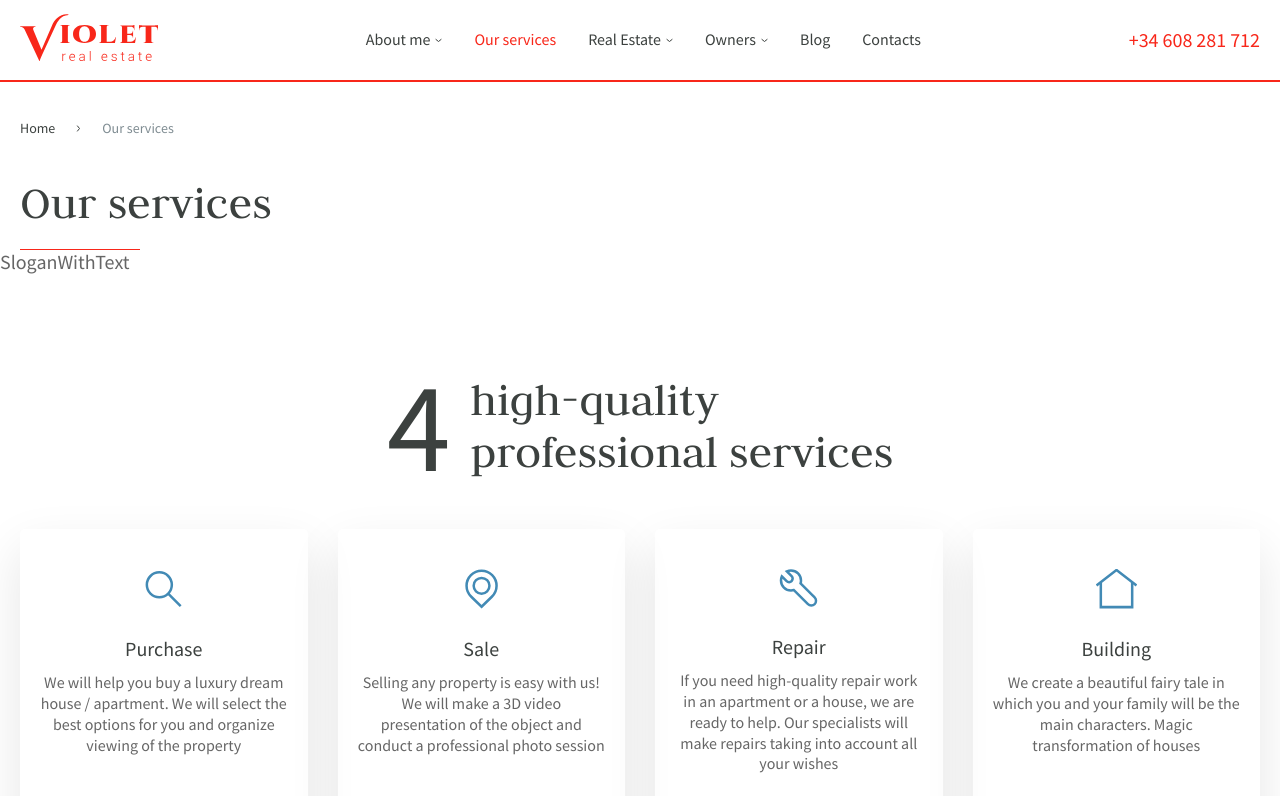
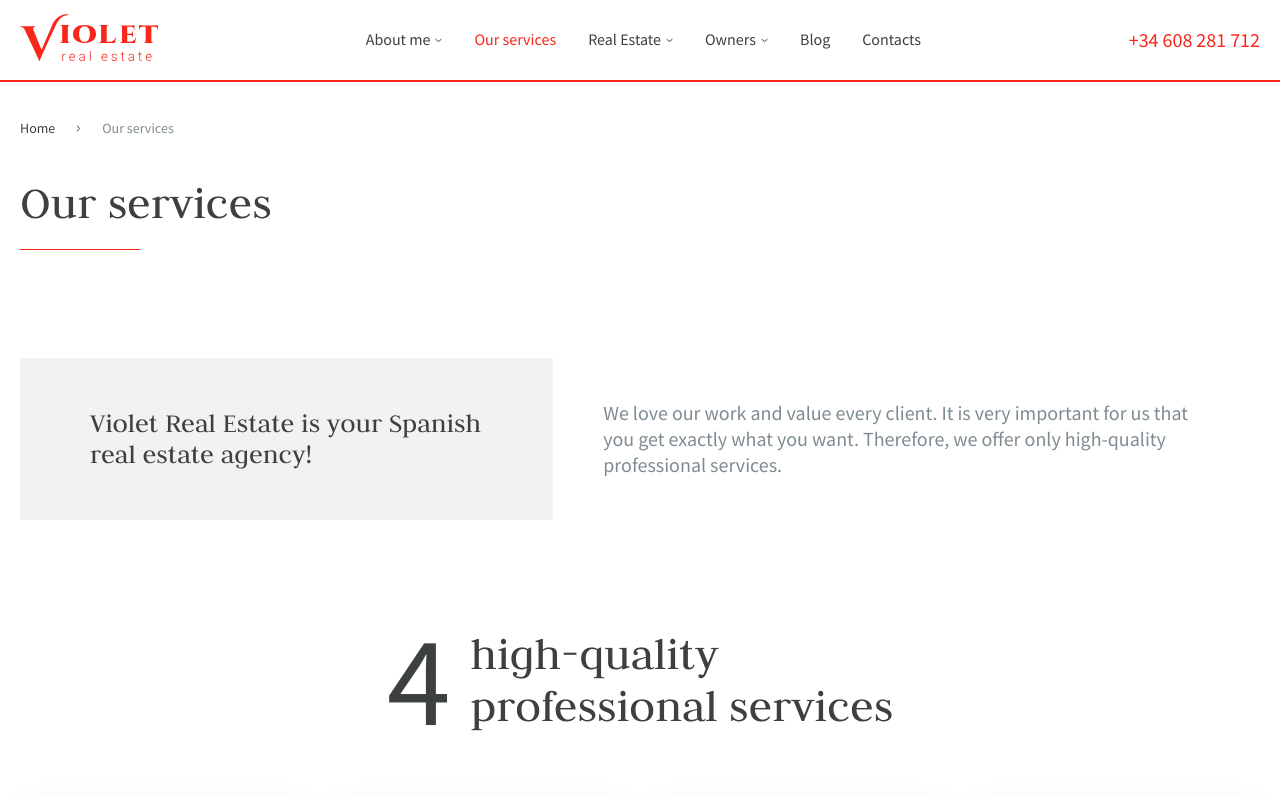
Before and after one commit to alxpgv/marbella.one-client-nextjs, a Next.js app: page /our-services in a window 1280 px wide. Shown: the top 796 px of the page. Built offline with nearby package versions, Linux system fonts and the light colour scheme.

Commit message:
create block

```diff
--- a/src/blocks/ServiceListTiled/ServiceListTiled.module.scss
+++ b/src/blocks/ServiceListTiled/ServiceListTiled.module.scss
@@ -4,10 +4,10 @@
   display: flex;
   align-items: center;
   justify-content: center;
-  margin-bottom: 30px;
+  margin-bottom: 40px;
 
   @include md {
-    margin-bottom: 50px;
+    margin-bottom: 70px;
   }
 
   .title {
--- a/src/blocks/SloganWithText/SloganWithText.module.scss
+++ b/src/blocks/SloganWithText/SloganWithText.module.scss
@@ -0,0 +1,30 @@
+@import "../../styles/utils";
+
+.wrapper {
+  display: flex;
+  align-items: center;
+
+  @include not-md {
+    flex-direction: column;
+    text-align: center;
+  }
+}
+
+.heading {
+  flex: 1 43%;
+  padding: 50px 70px;
+  background: $grey-100;
+
+  @include not-md {
+    padding: 20px 40px;
+  }
+}
+
+.text {
+  flex: 1 57%;
+  padding: 50px;
+
+  @include not-md {
+    padding: 20px 20px 0;
+  }
+}
--- a/src/blocks/SloganWithText/SloganWithText.tsx
+++ b/src/blocks/SloganWithText/SloganWithText.tsx
@@ -1,5 +1,31 @@
-import React from "react";
+import React, { FC } from "react";
+import { Section } from "@/components/Section";
+import { Container } from "@/components/Container";
+import cn from "classnames";
+import styles from "./SloganWithText.module.scss";
 
-export const SloganWithText = () => {
-  return <div>SloganWithText</div>;
+interface SloganWithTextProps {
+  title: string;
+  text: string;
+}
+
+export const SloganWithText: FC<SloganWithTextProps> = ({ title, text }) => {
+  return (
+    <Section>
+      <Container>
+        <div className={styles.wrapper}>
+          {title && (
+            <div className={cn(styles.heading, "text-grey-500")}>
+              <h3 className={cn(styles.title, "text-md-30")}>{title}</h3>
+            </div>
+          )}
+          {text && (
+            <div className={cn("text-grey-300", "text-sm-23", styles.text)}>
+              <p>{text}</p>
+            </div>
+          )}
+        </div>
+      </Container>
+    </Section>
+  );
 };
```
